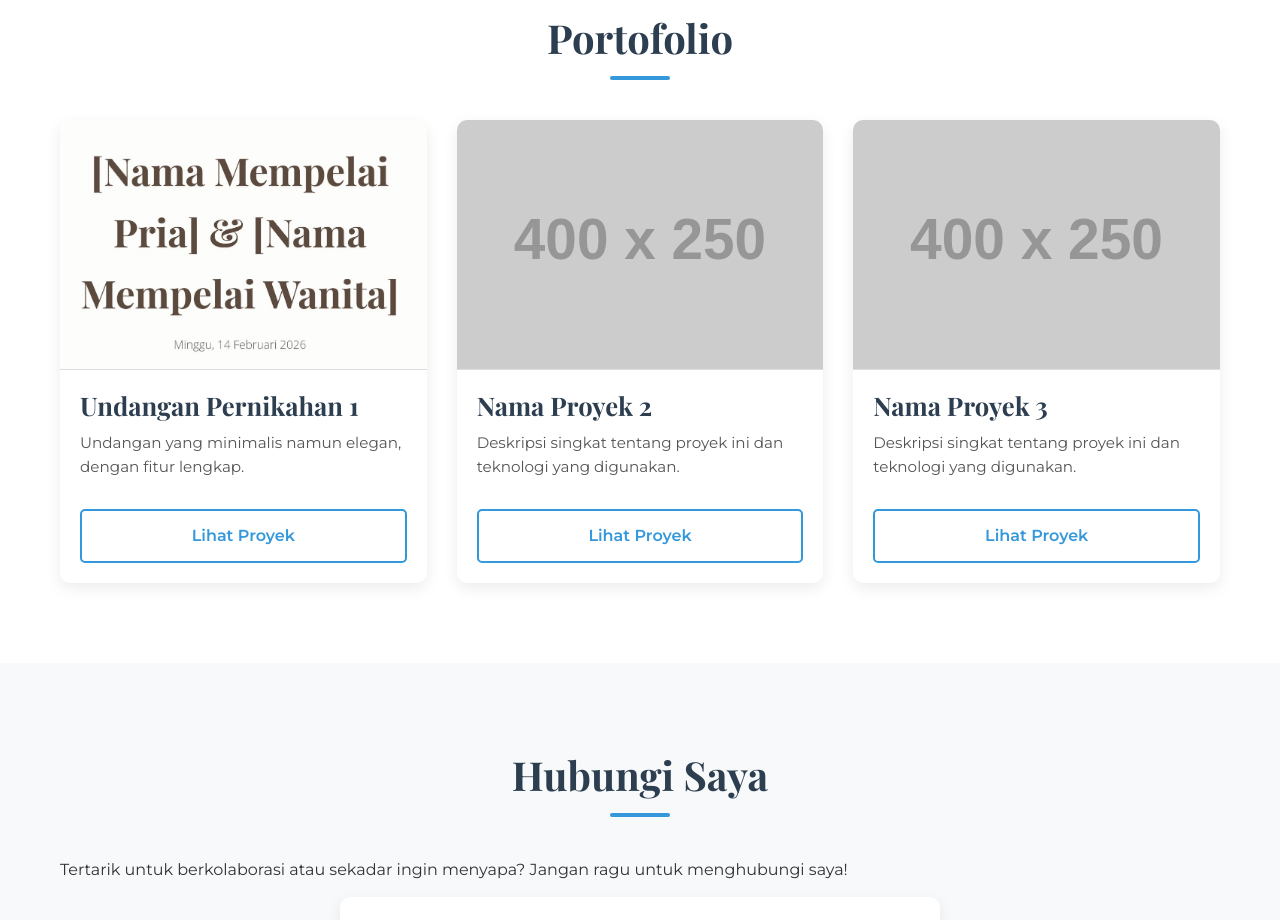
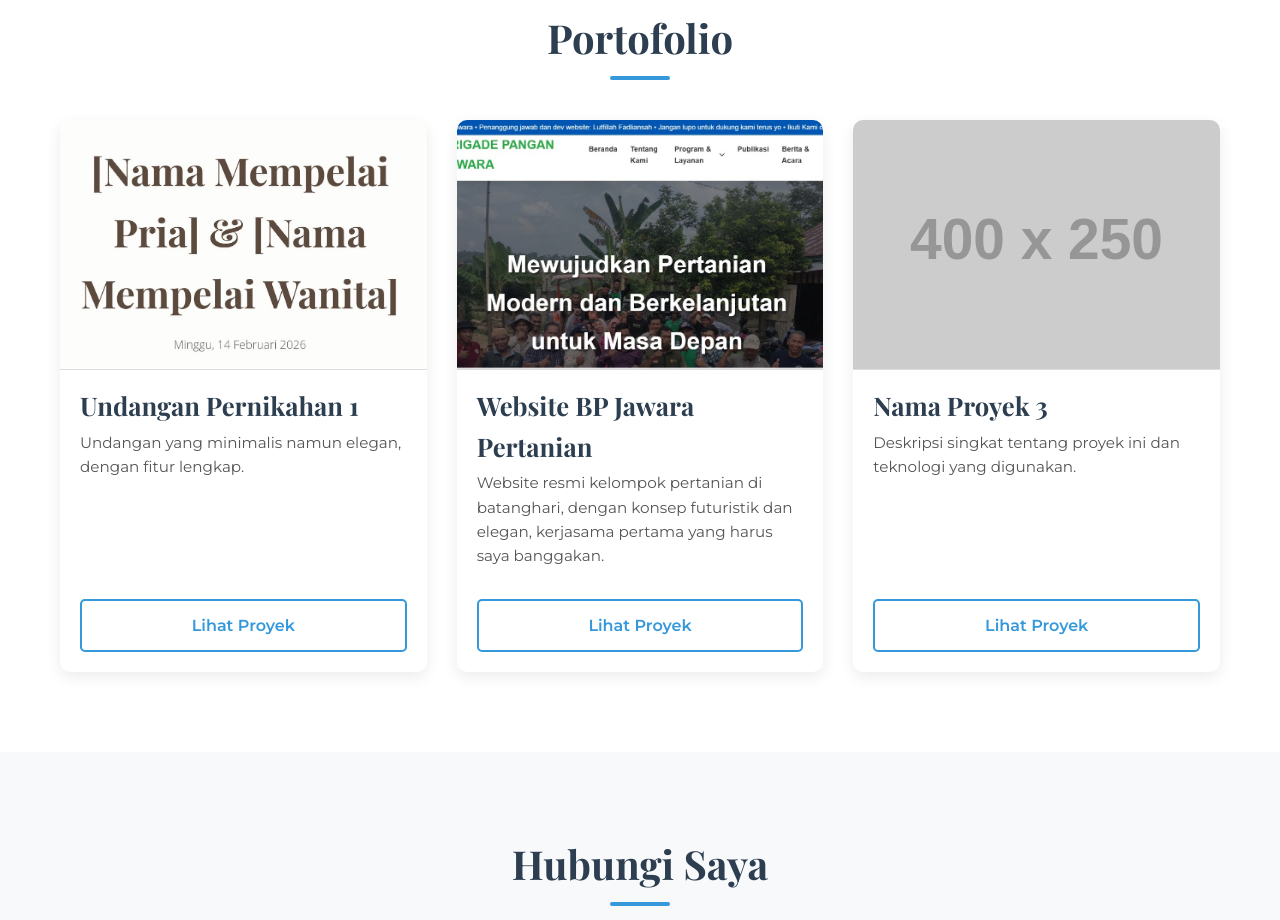
Before and after one commit to lutfi-21/myweb, a plain HTML site: page index.html in a window 1280 px wide. Shown: the part 2340-3260 px from the top of the page. Drawn offline with nearby package versions, Linux system fonts and the light colour scheme; placeholder pictures from the web are drawn by us.

Commit message:
Update index.html

```diff
--- a/index.html
+++ b/index.html
@@ -103,9 +103,9 @@
                         <a href="https://wedding1-git-main-lutfillah21.vercel.app" class="btn secondary-btn" target="_blank">Lihat Proyek</a>
                     </div>
                     <div class="portfolio-item">
-                        <img src="https://via.placeholder.com/400x250" alt="Proyek 2">
-                        <h3>Nama Proyek 2</h3>
-                        <p>Deskripsi singkat tentang proyek ini dan teknologi yang digunakan.</p>
+                        <img src="portofolio2.jpg" alt="Proyek 2">
+                        <h3>Website BP Jawara Pertanian</h3>
+                        <p>Website resmi kelompok pertanian di batanghari, dengan konsep futuristik dan elegan, kerjasama pertama yang harus saya banggakan.</p>
                         <a href="#" class="btn secondary-btn" target="_blank">Lihat Proyek</a>
                     </div>
                     <div class="portfolio-item">
```
